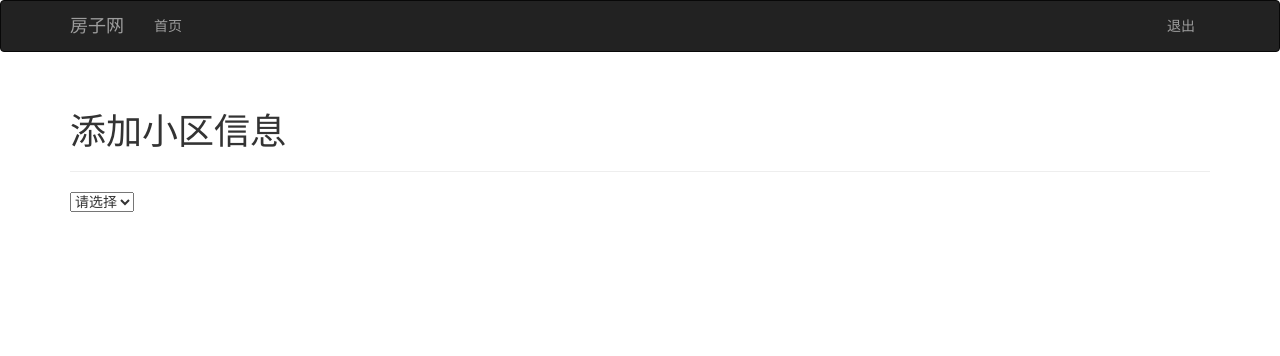
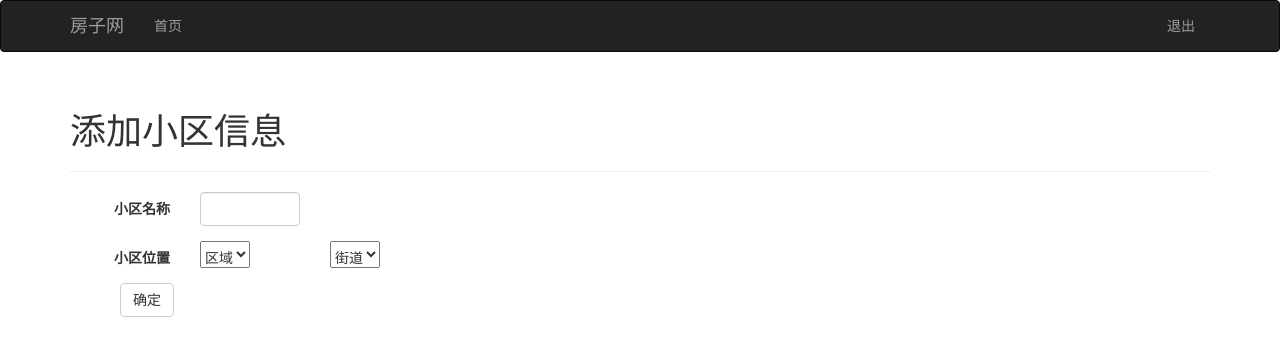
Before and after one commit to ttlttl/fang, a Flask app: page /edit/add_community in a window 1280 px wide. Shown: the top 356 px of the page. Run offline with Flask 2, Linux system fonts and the light colour scheme; the visitor is signed in with stand-in values (Sample User, id 1); data that the repository does not hold is empty; some libraries are stand-ins or nearby versions.

Commit message:
Add community related function

```diff
--- a/app/edit/forms.py
+++ b/app/edit/forms.py
@@ -2,10 +2,6 @@
 from flask_wtf import Form
 from wtforms import StringField, BooleanField, SubmitField, IntegerField, SelectField, TextAreaField
 from wtforms.validators import DataRequired, Length
-
-
-class AddCommunityForm(Form):
-    pass
 
 
 class AddUsedHouseForm(Form):
--- a/app/edit/views.py
+++ b/app/edit/views.py
@@ -4,7 +4,7 @@ from flask_login import login_user, logout_user, login_required, current_user
 from . import edit
 from .. import db
 from .forms import AddUsedHouseForm
-from ..models import District, House, Area
+from ..models import District, House, Community, Area
 
 
 @edit.route('/location_info')
@@ -16,15 +16,24 @@ def location_info():
 
 @edit.route('/get_areas_by_district/<int:id>', methods=['GET'])
 def get_areas_by_district_id(id):
-    areas = District.query.filter_by(id=id).first().areas.all()
-    print(areas)
-    return jsonify({area.id:area.name for area in areas})
+    areas = District.query.get(id).areas.all()
+    return jsonify({"areas": [{ "id":area.id, "name":area.name} for area in areas]})
 
 
 @edit.route('/add_community', methods=['GET', 'POST'])
 @login_required
 def add_community():
-    return render_template('edit/add_community.html')
+    if request.method == 'POST':
+        area_id = request.form['area_id']
+        community_name = request.form['community_name']
+        if area_id and community_name:
+            area = Area.query.get(area_id)
+            if not area:
+                flash("街道信息错误")
+            community = Community(name=community_name, area=area)
+            db.session.add(community)
+    districts = District.query.all()
+    return render_template('edit/add_community.html', districts=districts)
 
 
 @edit.route('/publish2', methods=['GET', 'POST'])
--- a/app/models.py
+++ b/app/models.py
@@ -110,7 +110,7 @@ class Community(db.Model):
     __tablename__ = 'communities'
     id = db.Column(db.Integer, primary_key=True)
     name = db.Column(db.String(64))
-    position_id = db.Column(db.Integer, db.ForeignKey('areas.id'))
+    area_id = db.Column(db.Integer, db.ForeignKey('areas.id'))
     houses = db.relationship('House', backref='community', lazy='dynamic')
 
     def __repr__(self):
--- a/app/templates/edit/add_community.html
+++ b/app/templates/edit/add_community.html
@@ -1,6 +1,9 @@
 {% extends "base.html" %}
 {% import "bootstrap/wtf.html" as wtf %}
-
+{% block head %}
+<script src="http://apps.bdimg.com/libs/jquery/2.1.4/jquery.min.js"></script>
+{{ super() }}
+{% endblock %}
 {% block title %}房子网{% endblock %}
 
 {% block page_content %}
@@ -10,12 +13,54 @@
 <div class="divider"></div>
 <div class="row">
     <div class="col-md-8">
-        <select name="district" type="select" id="id_district">
-            <option value="">请选择</option>
-            <option value="1">宝山</option>
-            <option value="2">青浦</option>
-            <option value="3">黄浦</option>
-        </select>
+        <form action="" method="post" class="form-horizontal" role="form">
+            <div class="form-group ">
+                <label class="col-sm-2 control-label">小区名称</label>
+                <div class="col-sm-2">
+                    <input class="form-control" id="community_name" name="community_name" type="text" value="">
+                </div>
+            </div>
+            <div class="form-group ">
+                <label class="col-sm-2 control-label">小区位置</label>
+                <div class="col-sm-2">
+                    <select class="control-label" name="district_id" type="select" id="id_district">
+                        <option value="">区域</option>
+                        {% for d in districts %}
+                            <option value="{{ d.id }}">{{ d.name }}</option>
+                        {% endfor %}
+                    </select>
+                </div>
+                <div class="col-sm-2">
+                    <select class="control-label" name="area_id" type="select" id="id_area">
+                        <option value="">街道</option>
+                    </select>
+                </div>
+            </div>
+            <div class="form-group">
+                <div class="col-sm-1"></div>
+                <input class="btn btn-default" id="submit" name="submit" type="submit" value="确定">
+            </div>
+        </form>
     </div>
 </div>
+<script>
+$(function(){
+    $("#id_district").bind("change", function(){
+        var id=$(this).val();
+        $.ajax({
+            type: "GET",
+            dateType: "json",
+            url: "get_areas_by_district/"+id,
+            success: function(data){
+                var jsonObj=data["areas"];
+                var optionString="";
+                for(var j=0; j<jsonObj.length; j++) {
+                    optionString += "<option value=\"" + jsonObj[j].id + "\">" + jsonObj[j].name + "</option>";
+                };
+                $("#id_area").html("<option value=''>街道</option>" + optionString);
+            }
+        });
+    })
+})
+</script>
 {% endblock %}
```
Also changed, not shown: migrations/versions/48ce8760da22_.py (added, +36 -0 lines).
